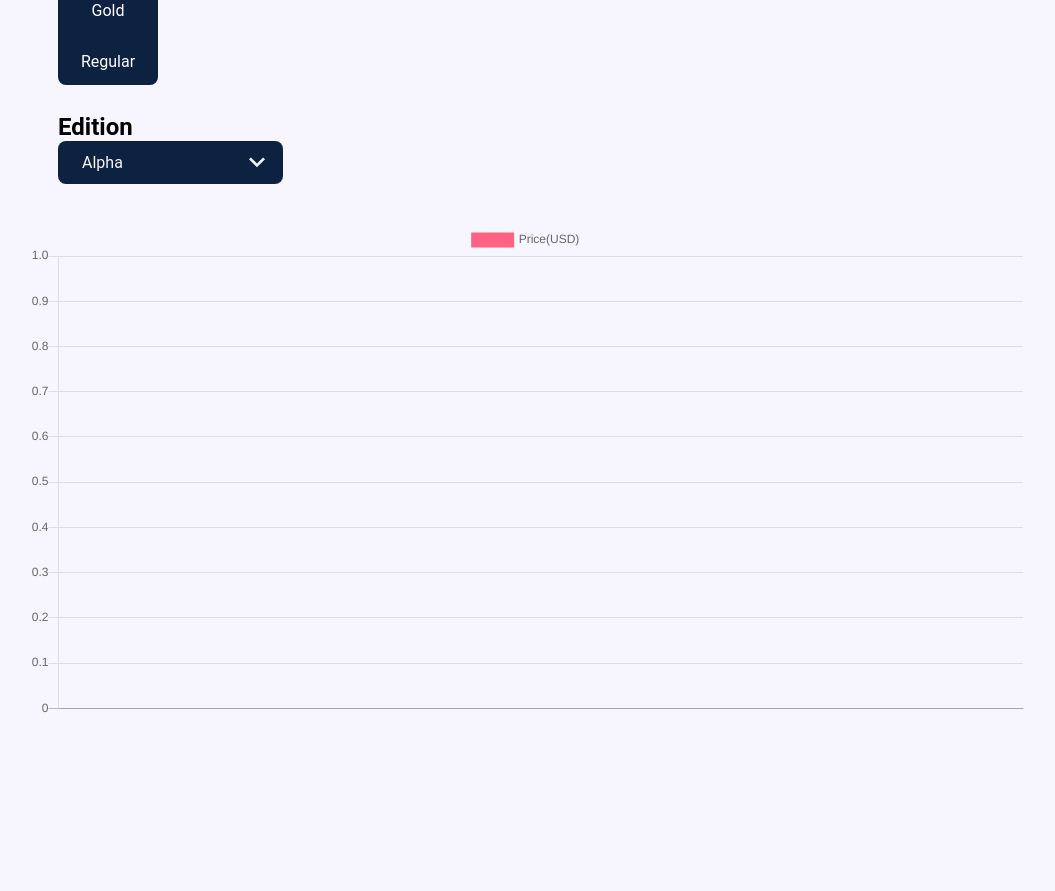
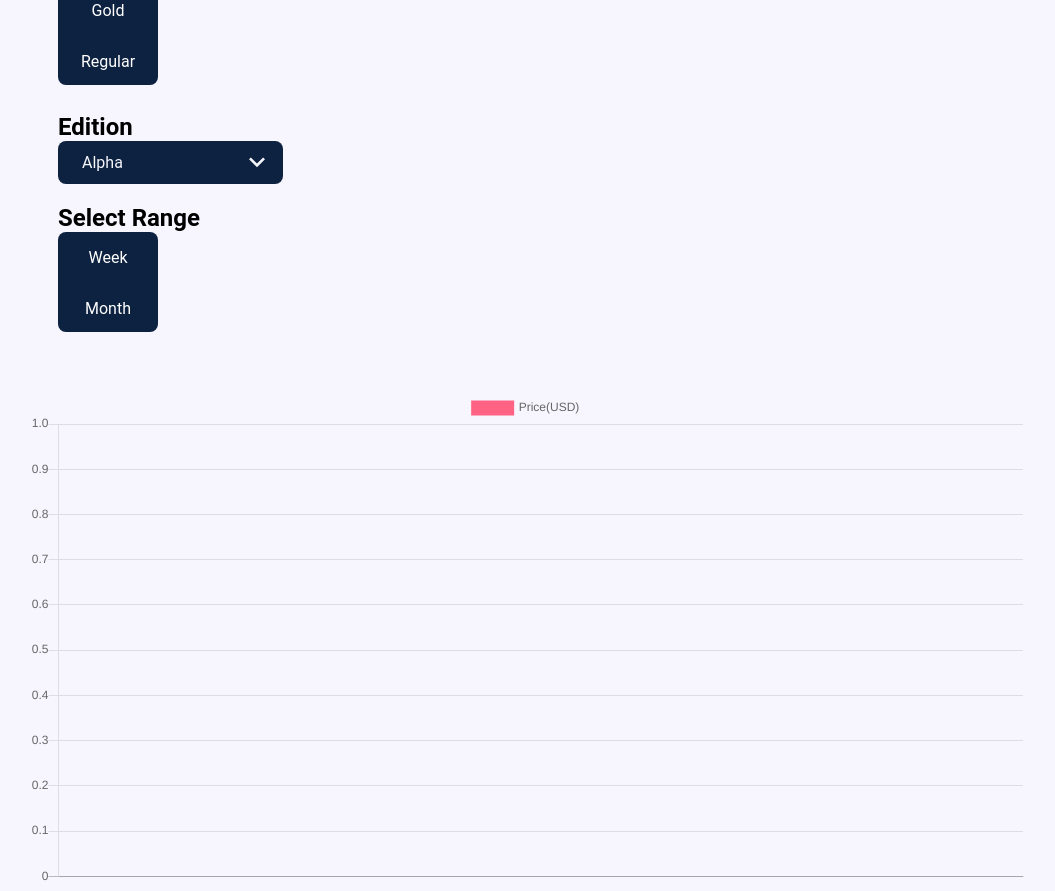
Before and after one commit to FarzanAli/SplintX-PriceHistory, a PHP site: page / in a window 1280 px wide. Shown: the part 198-1089 px from the top of the page, without its empty margins (6-1061 px from the left). Before the commit the page ends 910 px from the top, so only its background shows below. Run offline with PHP 8.4, Linux system fonts and the light colour scheme.

Commit message:
Update
Added date range selection buttons

```diff
--- a/Files/chart_script.js
+++ b/Files/chart_script.js
@@ -1,6 +1,7 @@
 let id = 1;
 let foil = false;
 let edition = 0;
+let range = 'week';
 
 const selected = document.querySelector(".selected-card");
 
@@ -19,6 +20,9 @@ const thirdOptionsList = document.querySelectorAll(".edition-option");
 
 let gold = document.querySelector(".true-option");
 let regular = document.querySelector(".false-option");
+
+let week = document.querySelector(".week-option");
+let month = document.querySelector(".month-option");
 
 
 selected.addEventListener("click", () => {
@@ -101,6 +105,16 @@ const thirdFilterList = searchTerm => {
   });
 };
 
+week.addEventListener("click", () =>{
+  range = 'week'
+  getAndSetPrice();
+});
+
+month.addEventListener("click", () =>{
+  range = 'month'
+  getAndSetPrice();
+});
+
 labelArray = [];
 data = [];
 
@@ -128,6 +142,19 @@ async function getAndSetPrice() {
     if (gold.style.backgroundColor = '#414b57') {
       gold.style.backgroundColor = ''
     }
+  }
+
+  if(range == 'week'){
+    if(month.style.backgroundColor = '#525861'){
+      month.style.backgroundColor = '';
+    }
+    week.style.backgroundColor = '#525861';
+  }
+  else if(range == 'month'){
+    if(week.style.backgroundColor = '#525861'){
+      week.style.backgroundColor = ''
+    }
+    month.style.backgroundColor = '#525861'
   }
 
   for (i = 0; i < dataJSON.length; i++) {
--- a/Files/index.html
+++ b/Files/index.html
@@ -1099,6 +1099,26 @@
 
       </div>
 
+      <div class="range">
+
+        <h2>Select Range</h2>
+
+        <div class="range-options">
+
+          <div class="week-option">
+            <input type="radio" class="radio" checked="checked"/>
+            <label for='week'>Week</label>
+          </div>
+
+          <div class="month-option">
+            <input type="radio" class="radio"/>
+            <label for='month'>Month</label>
+          </div>
+
+        </div>
+
+      </div>
+
     </div>
 
     <div class="canvas-holder"></div>
--- a/Files/style.css
+++ b/Files/style.css
@@ -279,6 +279,59 @@ body {
   display: none;
 }
 
+/* Range */
+
+.range{
+  position: relative;
+  margin-top: 40px;
+  bottom: 28px;
+}
+
+.range .week-option:hover {
+  background: #525861;
+  transition: background-color 0.1s ease 0s;
+}
+
+.range .month-option:hover {
+  background: #525861;
+  transition: background-color 0.1s ease 0s;
+}
+
+.range .week-option .radio{
+  display: none;
+}
+
+.range .month-option .radio{
+  display: none;
+}
+
+.week-option{
+  padding: 16px;
+  border-radius: 8px 8px 0px 0px;
+  color: white;
+  position: relative;
+  width: 100%;
+  text-align: center;
+}
+
+.month-option{
+  padding: 16px;
+  border-radius: 0px 0px 8px 8px;
+  pointer-events: auto;
+  color: white;
+  position: relative;
+  overflow: hidden;
+  width:100%;
+  text-align: center;
+}
+
+.range-options{
+  background:#0d2140;
+  border-radius: 8px;
+  width: 100px;
+  height: 100px;
+}
+
 /* Searchbox */
 
 .edition-search-box input {
```
